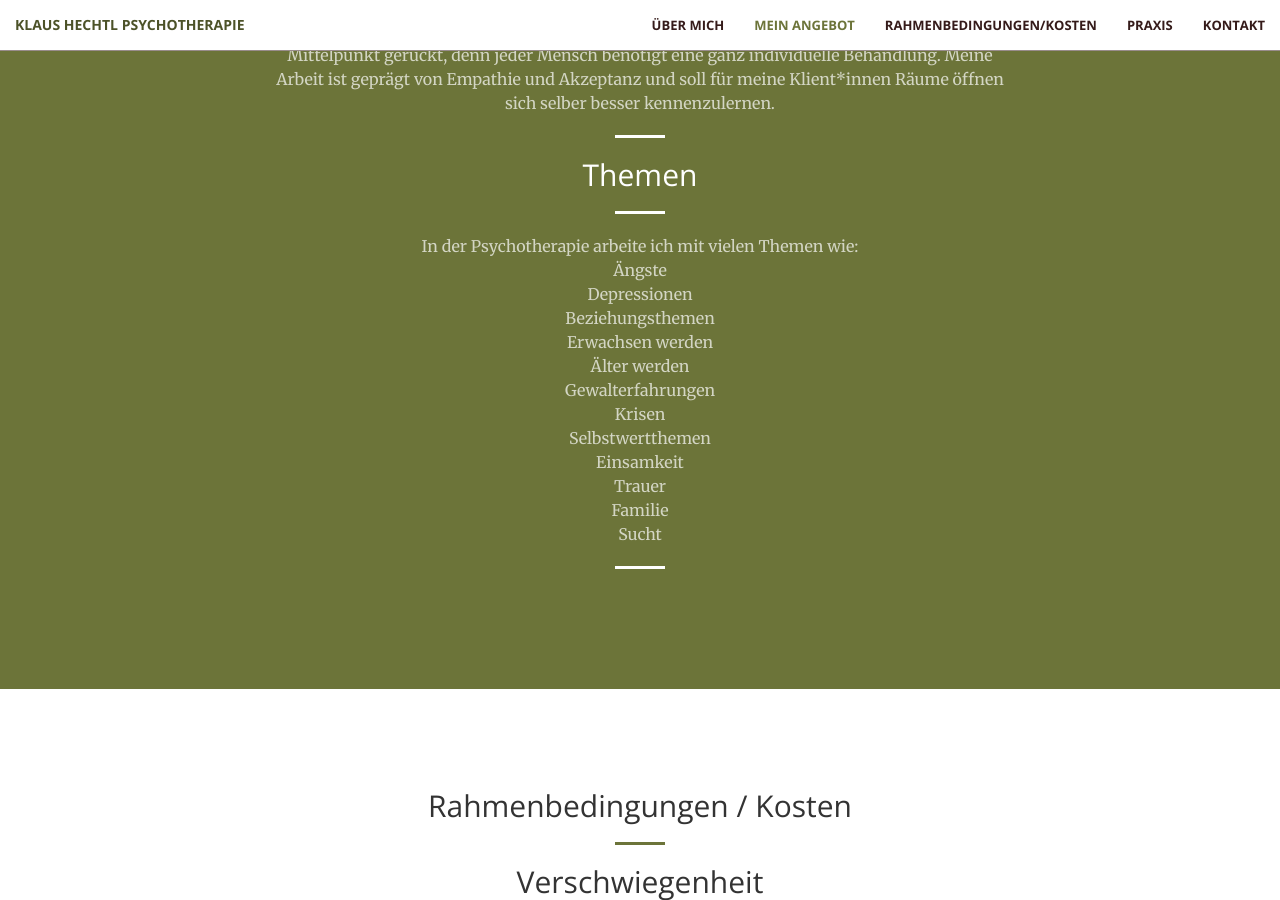
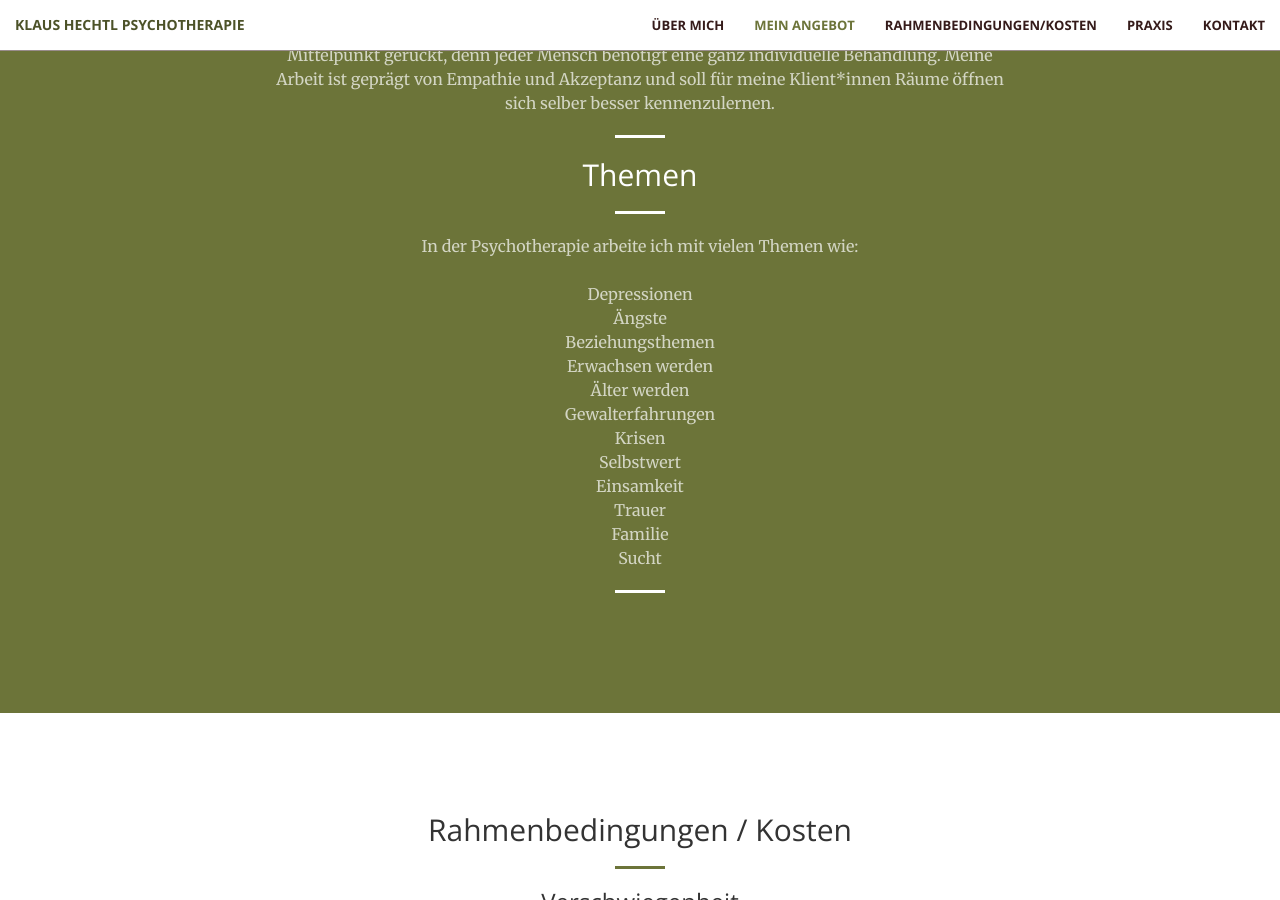
Before and after one commit to KlausHechtl/KlausHechtl.github.io, a Jekyll site: the page built from index.html, in a window 1280 px wide and 900 px high, scrolled down 2194 px. Built offline with Jekyll 4.4.1, drawn with Linux system fonts in a browser that asks for light colours.

Commit message:
Update Meeting Gurkgasse 2.0

```diff
--- a/_includes/Rahmenbedingungen.html
+++ b/_includes/Rahmenbedingungen.html
@@ -6,25 +6,25 @@
             <div class="col-lg-12 text-center">
                 <h2 class="section-heading">Rahmenbedingungen / <br class="mobile-break">Kosten</h2>
                 <hr class="primary">
-                <h2 class="section-heading">Verschwiegenheit</h2>
+                <h2 class="section-heading smaller">Verschwiegenheit</h2>
                 <hr class="primary">
                 <p class="text-muted">
                   Nach §15 des Psychotherapiegesetzes bin ich der umfassenden Verschwiegenheit verpflichtet.
                 </p>
                 <hr class="primary">
-                <h2 class="section-heading">Setting und Alter</h2>
+                <h2 class="section-heading smaller">Setting und Alter</h2>
                 <hr class="primary">
                 <p class="text-muted">
                   Erwachsene und Jugendliche ab  16 Jahren
                 </p>
                 <hr class="primary">
-                <h2 class="section-heading">Dauer</h2>
+                <h2 class="section-heading smaller">Dauer</h2>
                 <hr class="primary">
                 <p class="text-muted">
                   Eine Therapieeinheit dauert 50 Minuten
                 </p>
                 <hr class="primary">
-                <h2 class="section-heading">Kosten</h2>
+                <h2 class="section-heading smaller">Kosten</h2>
                 <hr class="primary">
                 <p class="text-muted">
                   65€/50min
@@ -32,14 +32,14 @@
                   Eine volle oder Teil-Refundierung mit der Krankenkasse ist momentan leider nicht möglich
                 </p>
                 <hr class="primary">
-                <h2 class="section-heading">Absageregelung</h2>
+                <h2 class="section-heading smaller">Absageregelung</h2>
                 <hr class="primary">
                 <p class="text-muted">
                   Sollten Sie zum vereinbarten Termin nicht erscheinen können, bitte ich darum, diesen spätestens 24 Stunden vorher abzusagen - andernfalls muss ich Ihnen das volle Honorar in Rechnung stellen.
                 </p>
                 <hr class="primary">
 
-                <h2 class="section-heading">Erstgespräch</h2>
+                <h2 class="section-heading smaller">Erstgespräch</h2>
                 <hr class="primary">
                 <p class="text-muted">
                   Bei einem unverbindlichen, kostenlosen Erstgespräch haben Sie die
--- a/_includes/call-to-action.html
+++ b/_includes/call-to-action.html
@@ -16,14 +16,15 @@
                 <h2 class="section-heading">Themen</h2>
                 <hr class="light">
                 <p class="text-faded">In der Psychotherapie arbeite ich mit vielen Themen wie:
+                <br>
+                <br>Depressionen
                 <br>Ängste
-                <br>Depressionen
                 <br>Beziehungsthemen
                 <br>Erwachsen werden
                 <br>Älter werden
                 <br>Gewalterfahrungen
                 <br>Krisen
-                <br>Selbstwertthemen
+                <br>Selbstwert
                 <br>Einsamkeit
                 <br>Trauer
                 <br>Familie
--- a/_includes/services.html
+++ b/_includes/services.html
@@ -28,7 +28,6 @@
                     <br><br>Mitarbeit im Notquartier Lacknergasse - Gruft 2
                     <br><br>Mitarbeit im Betreuungszentrum Gruft
                   </p>
-
                 <hr class="primary">
 
 
--- a/_sass/_base.scss
+++ b/_sass/_base.scss
@@ -72,6 +72,10 @@
       max-width: 90% !important;
 
   }
+}
+
+.smaller {
+  font-size: 24px !important;
 }
 
 .bold_dark {
```
